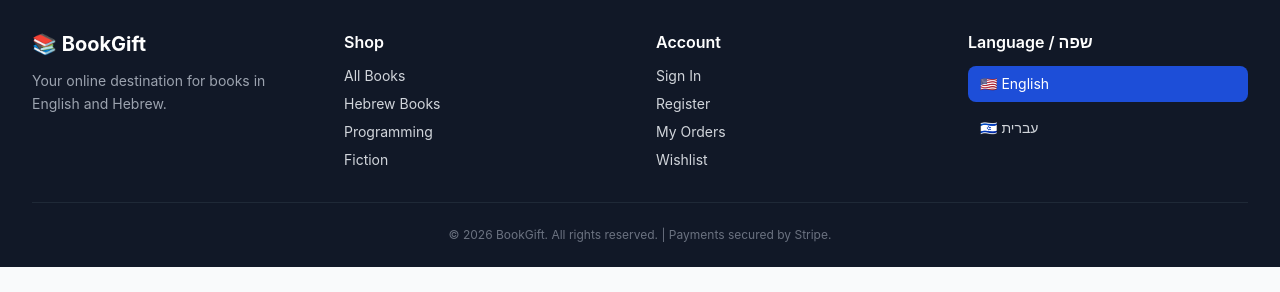
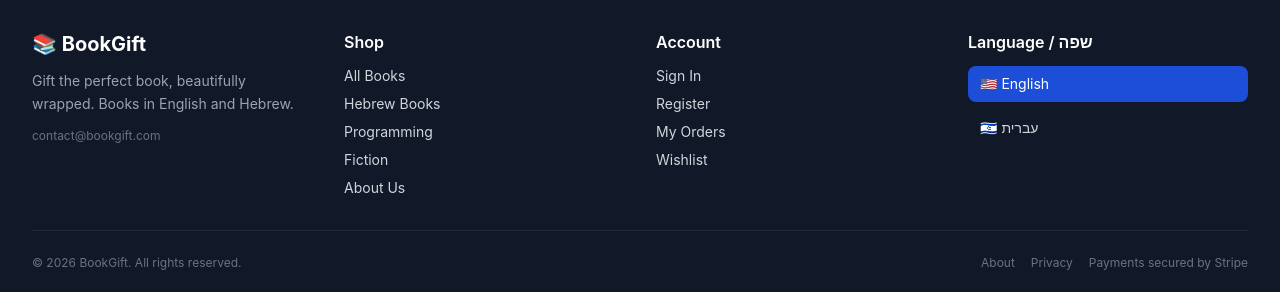
Before and after one commit to ritajsarhan-bit/BookGift, a Next.js app: page / in a window 1280 px wide. Shown: the part 1003-1295 px from the top of the page. Before the commit the page ends 1270 px from the top, so only its background shows below. Built offline with nearby package versions, Linux system fonts and the light colour scheme; no server answers; the database is empty.

Commit message:
Improve footer with contact info and about link

```diff
--- a/src/components/layout/Footer.tsx
+++ b/src/components/layout/Footer.tsx
@@ -13,12 +13,13 @@ export default function Footer() {
           {/* Brand */}
           <div>
             <h3 className="text-white font-bold text-xl mb-3">📚 BookGift</h3>
-            <p className="text-sm text-gray-400 leading-relaxed">
-              Your online destination for books in English and Hebrew.
+            <p className="text-sm text-gray-400 leading-relaxed mb-3">
+              Gift the perfect book, beautifully wrapped. Books in English and Hebrew.
             </p>
+            <p className="text-xs text-gray-500">contact@bookgift.com</p>
           </div>
 
-          {/* Links */}
+          {/* Shop */}
           <div>
             <h4 className="text-white font-semibold mb-3">Shop</h4>
             <ul className="space-y-2 text-sm">
@@ -26,6 +27,7 @@ export default function Footer() {
               <li><Link href="/books?lang=he" className="hover:text-white transition-colors">Hebrew Books</Link></li>
               <li><Link href="/books?category=programming" className="hover:text-white transition-colors">Programming</Link></li>
               <li><Link href="/books?category=fiction" className="hover:text-white transition-colors">Fiction</Link></li>
+              <li><Link href="/about" className="hover:text-white transition-colors">About Us</Link></li>
             </ul>
           </div>
 
@@ -60,8 +62,13 @@ export default function Footer() {
           </div>
         </div>
 
-        <div className="border-t border-gray-800 pt-6 text-center text-xs text-gray-500">
-          © {new Date().getFullYear()} BookGift. All rights reserved. | Payments secured by Stripe.
+        <div className="border-t border-gray-800 pt-6 flex flex-col sm:flex-row items-center justify-between gap-2 text-xs text-gray-500">
+          <span>© {new Date().getFullYear()} BookGift. All rights reserved.</span>
+          <div className="flex gap-4">
+            <Link href="/about" className="hover:text-gray-300 transition-colors">About</Link>
+            <Link href="/login" className="hover:text-gray-300 transition-colors">Privacy</Link>
+            <span>Payments secured by Stripe</span>
+          </div>
         </div>
       </div>
     </footer>
```
